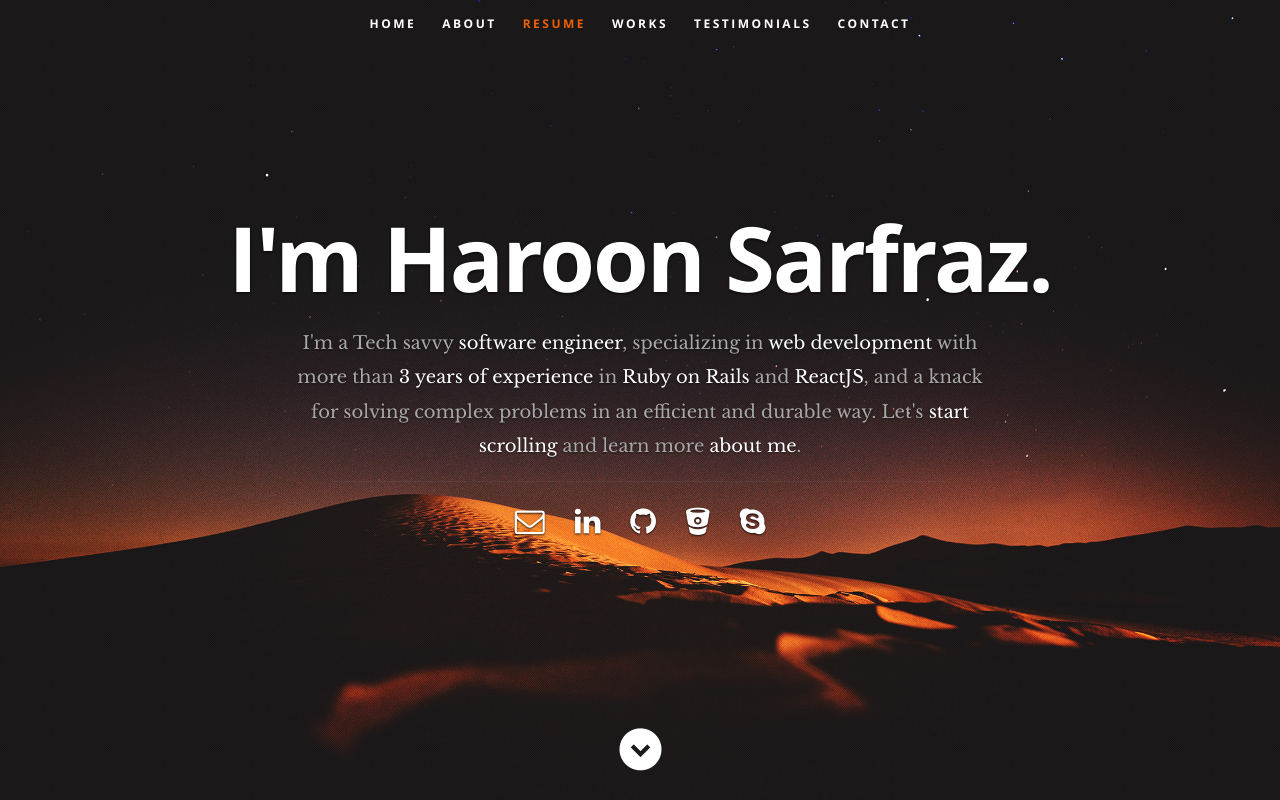
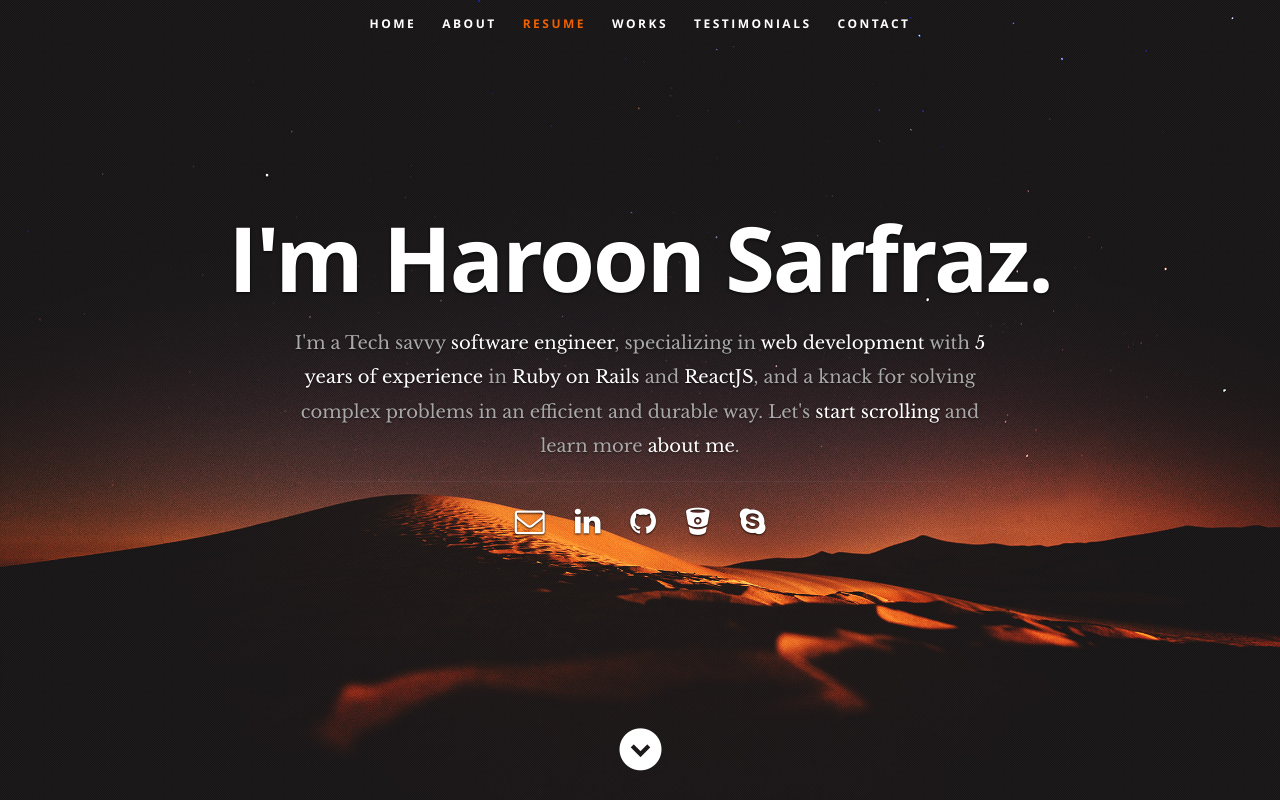
Before and after one commit to HaroonSarfraz/portfolio, a React (Create React App) app: page / in a window 1280 px wide. Shown: the top 800 px of the page. Built offline with nearby package versions, Linux system fonts and the light colour scheme.

Commit message:
updated experience to 5 years

```diff
--- a/src/components/header/index.js
+++ b/src/components/header/index.js
@@ -21,7 +21,7 @@ export default class Header extends Component {
           <div className="row banner">
             <div className="banner-text">
               <h1 className="responsive-headline">I'm Haroon Sarfraz.</h1>
-              <h3>I'm a Tech savvy <span>software engineer</span>, specializing in <span>web development</span> with more than <span> 3 years of experience </span>
+              <h3>I'm a Tech savvy <span>software engineer</span>, specializing in <span>web development</span> with <span> 5 years of experience </span>
                  in <span>Ruby on Rails </span> and <span>ReactJS</span>, and a knack for solving complex problems in an efficient and durable way.
                  Let's <a className="smoothscroll" href="#about">start scrolling </a>
                 and learn more <a className="smoothscroll" href="#about">about me</a>.</h3>
```
